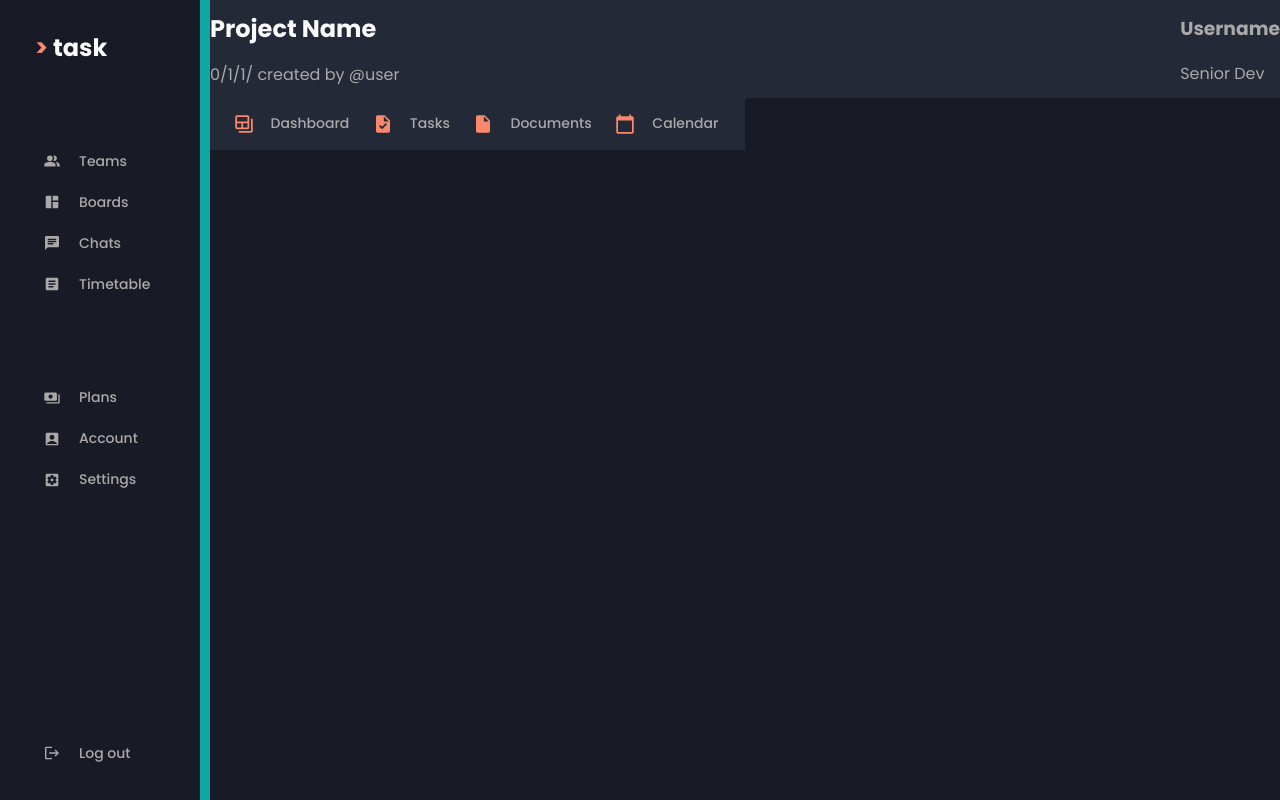
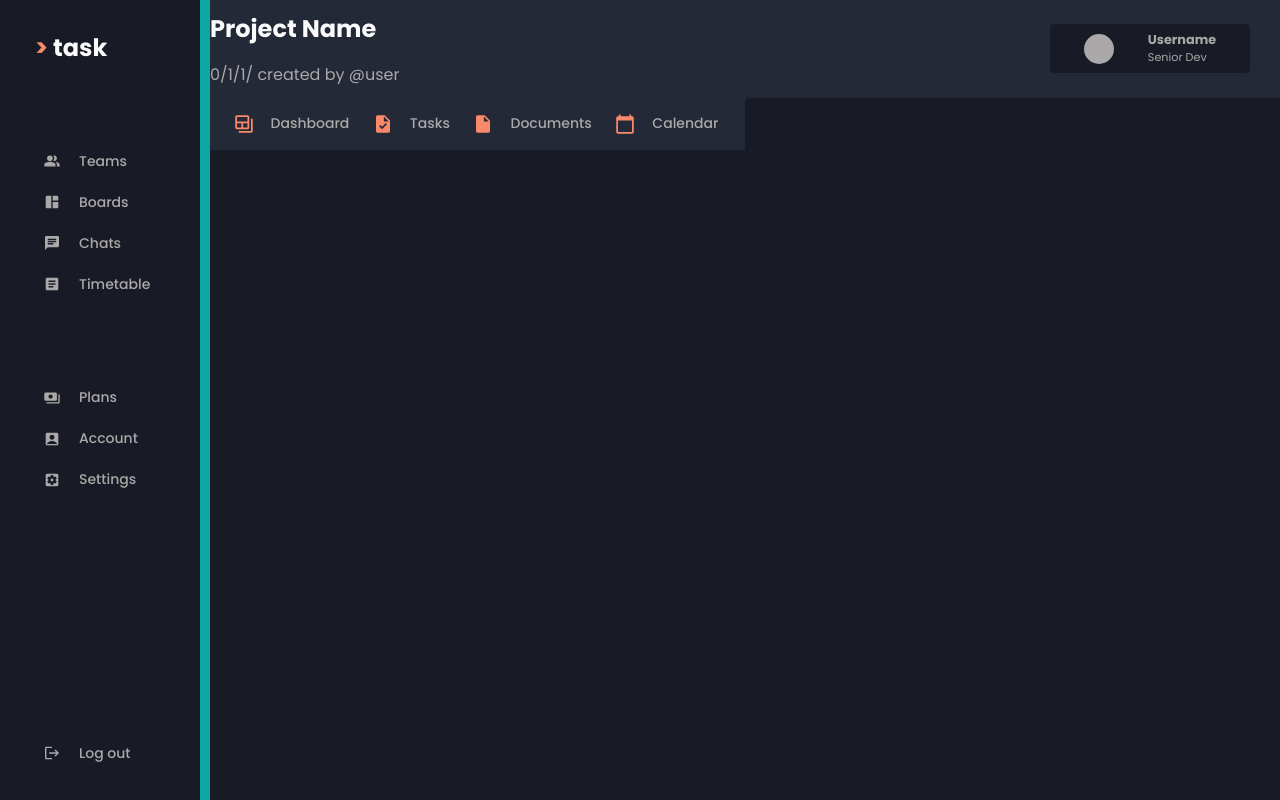
Before and after one commit to 0xOKNOTOK/task-manager, a Next.js app in the folder task/: page /test in a window 1280 px wide. Built offline with nearby package versions, Linux system fonts and the light colour scheme.

Commit message:
Started styling user dropdown, going to make this into its own component.

```diff
--- a/task/components/ProjectHeader/ProjectHeader.module.css
+++ b/task/components/ProjectHeader/ProjectHeader.module.css
@@ -14,6 +14,37 @@
     height: 65%;
     justify-content: space-between;
     align-items: center;
+}
+
+.user {
+    display: flex;
+    flex-direction: row;
+    align-items: center;
+    justify-content: space-evenly;
+    width: 200px;
+    background-color: var(--background-grey);
+    height: 50%;
+    margin-right: 30px;
+    border-radius: var(--border-radius);
+    padding: 10px;
+}
+
+.user span {
+    width: 30px;
+    height: 30px;
+    border-radius: 50px;
+    background-color: var(--text-grey);
+    margin-right: 10px;
+}
+
+.user h3 {
+    font-size: 0.8rem;
+    margin: 0;
+}
+
+.user p {
+    margin: 0;
+    font-size: 0.7rem;
 }
 
 
--- a/task/components/ProjectHeader/ProjectHeader.tsx
+++ b/task/components/ProjectHeader/ProjectHeader.tsx
@@ -22,7 +22,7 @@ export const ProjectHeader = ({}: Props) => {
                         <p>0/1/1/ created by @user</p>
                     </div>
                 </div>
-                <div>
+                <div className={styles.user}>
                     <span></span>
                     <div>
                         <h3>Username</h3>
```
